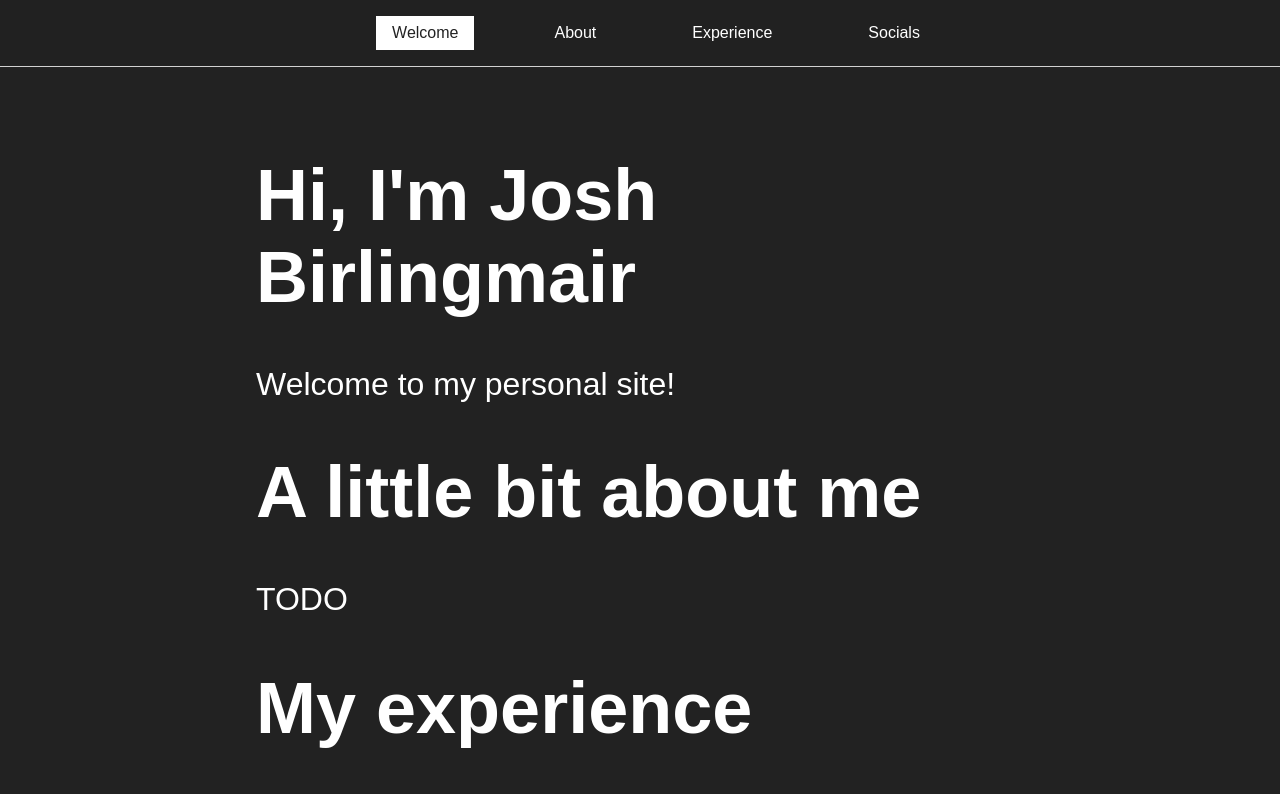
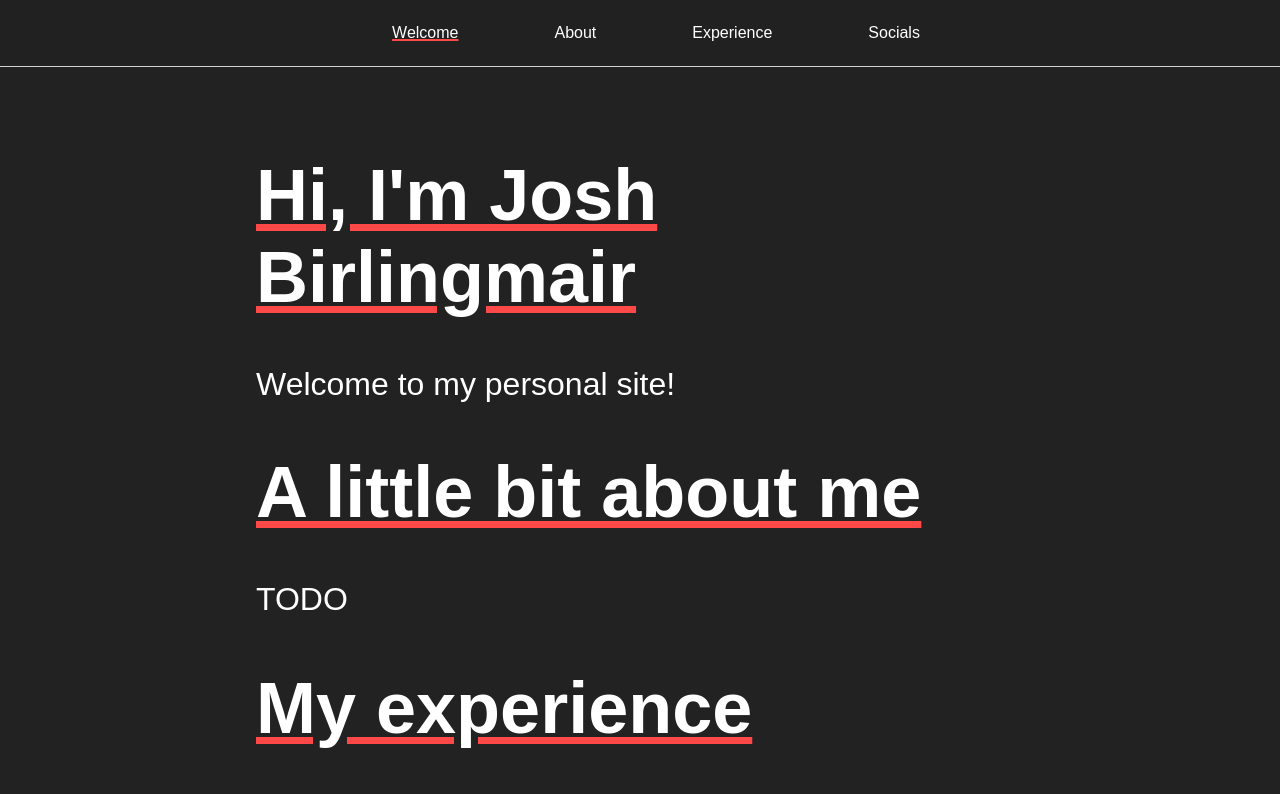
Before and after one commit to joshbmair/joshbmair.github.io, a Gatsby site: page / in a window 1280 px wide. In both pictures the pointer is over the element "Welcome". Shown: the top 794 px of the page. Built offline with nearby package versions, Linux system fonts and the light colour scheme; Gatsby itself is replaced by a stand-in of ours.

Commit message:
Add underlining for accenting

```diff
--- a/src/styles/global.css
+++ b/src/styles/global.css
@@ -9,6 +9,8 @@ html {
 
 h1 {
   font-size: 72px;
+  text-decoration: underline;
+  text-decoration-color: rgb(255, 72, 72);
 }
 
 .sections {
@@ -36,7 +38,8 @@ h1 {
 }
 
 .nav-section:hover {
-  background-color: #ffffff;
-  color: #222222;
+  text-decoration: underline;
+  text-decoration-color: rgb(255, 72, 72);
+  text-decoration-thickness: 2px;
   cursor: pointer;
 }
```
